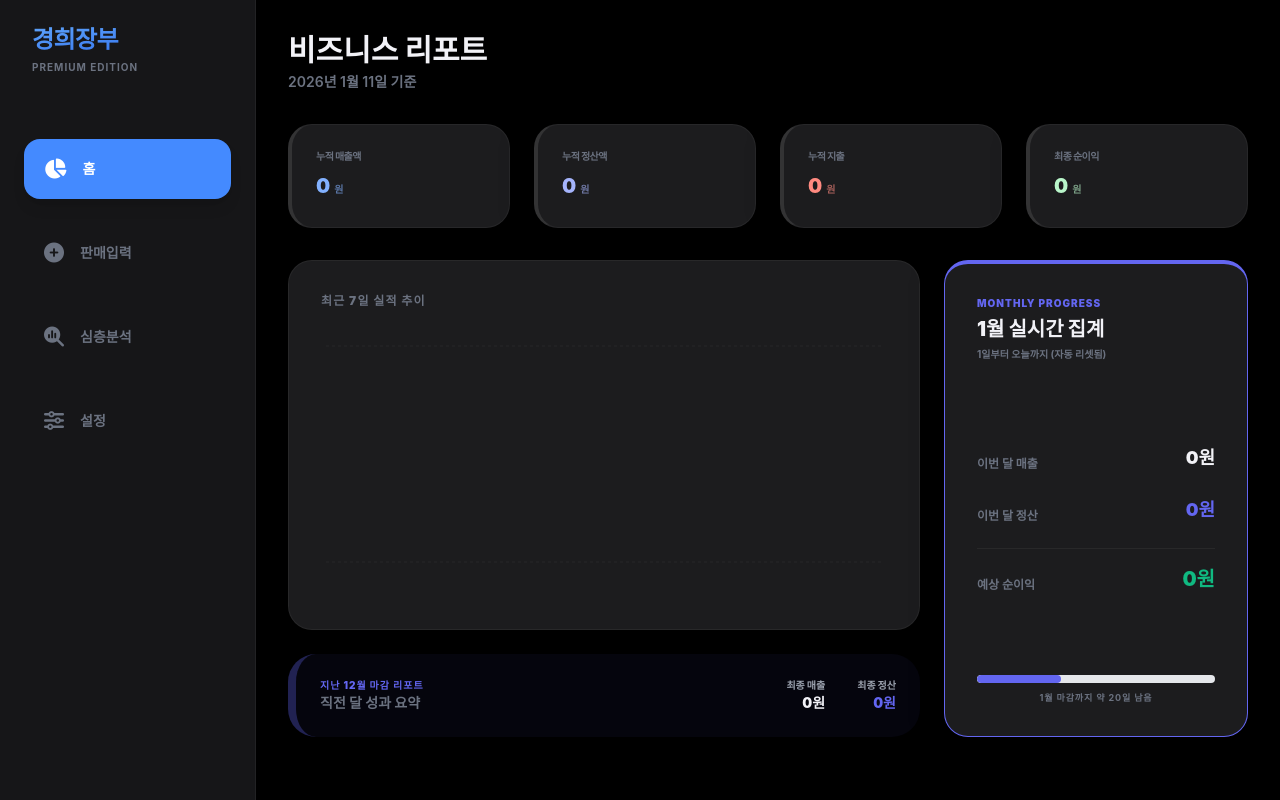
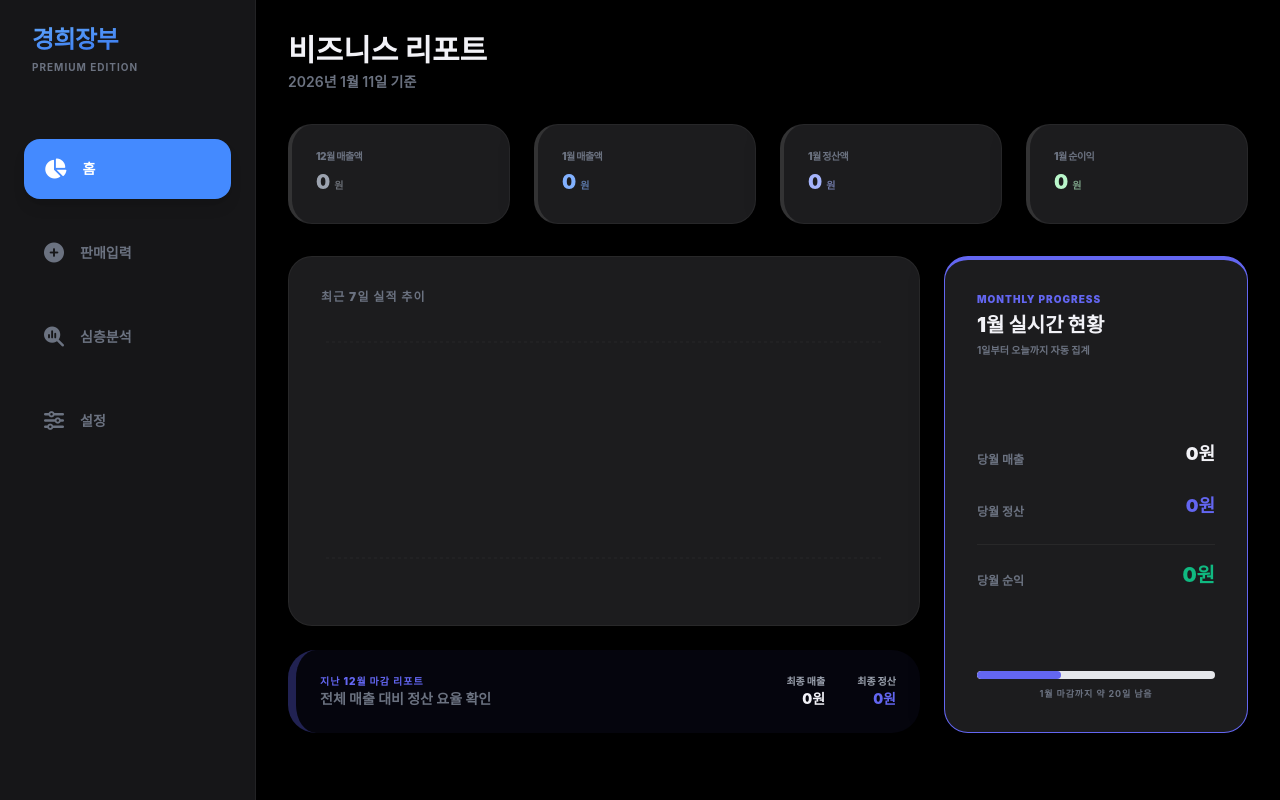
Before and after one commit to obinstory-alt/kkh, a React (Vite) app: page / in a window 1280 px wide. Built offline with nearby package versions, Linux system fonts and the light colour scheme; a web font is replaced by a local one.

Commit message:
Update App.tsx

```diff
--- a/App.tsx
+++ b/App.tsx
@@ -81,13 +81,13 @@ const App: React.FC = () => {
     const now = new Date();
     const currentYearMonth = now.toISOString().slice(0, 7); // YYYY-MM
 
-    // 이번 달 누적 (1일부터 오늘까지 - 1일 리셋 보장)
+    // 이번 달 누적 (1일부터 오늘까지)
     const monthSales = sales.filter(s => s.date.startsWith(currentYearMonth));
     const mtdRevenue = monthSales.reduce((acc, curr) => acc + curr.totalPrice, 0);
     const mtdSettlement = monthSales.reduce((acc, curr) => acc + curr.settlementAmount, 0);
     const mtdProfit = mtdSettlement - (mtdRevenue * variableRate) - (fixedCosts / 30 * now.getDate());
 
-    // 지난 달 성과 (전달 마감 데이터용)
+    // 지난 달 성과
     const lastMonthDate = new Date(now.getFullYear(), now.getMonth() - 1, 1);
     const lastMonthYearMonth = lastMonthDate.toISOString().slice(0, 7);
     const lastMonthSales = sales.filter(s => s.date.startsWith(lastMonthYearMonth));
@@ -197,11 +197,12 @@ const Dashboard: React.FC<{ stats: any, darkMode: boolean }> = ({ stats, darkMod
       </div>
     </header>
 
+    {/* 상단 핵심 지표: 전월 매출, 당월 매출, 당월 정산, 당월 순익 */}
     <div className="grid grid-cols-2 lg:grid-cols-4 gap-4 md:gap-6">
-      <StatCard label="누적 매출액" value={stats.totalRevenue} color={darkMode ? "text-[#82B1FF]" : "text-blue-600"} darkMode={darkMode} />
-      <StatCard label="누적 정산액" value={stats.totalSettlement} color={darkMode ? "text-indigo-300" : "text-indigo-600"} darkMode={darkMode} />
-      <StatCard label="누적 지출" value={stats.totalCosts} color={darkMode ? "text-[#FF8A80]" : "text-rose-600"} darkMode={darkMode} />
-      <StatCard label="최종 순이익" value={stats.totalProfit} color={darkMode ? "text-[#B9F6CA]" : "text-emerald-600"} darkMode={darkMode} />
+      <StatCard label={`${stats.lastMonthName}월 매출액`} value={stats.lastMonthRevenue} color={darkMode ? "text-gray-400" : "text-gray-600"} darkMode={darkMode} />
+      <StatCard label={`${stats.currentMonthName}월 매출액`} value={stats.mtdRevenue} color={darkMode ? "text-[#82B1FF]" : "text-blue-600"} darkMode={darkMode} />
+      <StatCard label={`${stats.currentMonthName}월 정산액`} value={stats.mtdSettlement} color={darkMode ? "text-indigo-300" : "text-indigo-600"} darkMode={darkMode} />
+      <StatCard label={`${stats.currentMonthName}월 순이익`} value={stats.mtdProfit} color={darkMode ? "text-[#B9F6CA]" : "text-emerald-600"} darkMode={darkMode} />
     </div>
 
     <div className="grid grid-cols-1 lg:grid-cols-3 gap-6">
@@ -228,11 +229,11 @@ const Dashboard: React.FC<{ stats: any, darkMode: boolean }> = ({ stats, darkMod
           </div>
         </div>
 
-        {/* 지난달 마감 성과 요약 */}
+        {/* 지난달 마감 성과 요약 (보조 정보) */}
         <div className={`p-6 rounded-[28px] border-l-8 border-indigo-500/30 flex justify-between items-center transition-all ${darkMode ? 'bg-indigo-500/5' : 'bg-indigo-50/50'}`}>
           <div>
             <p className="text-[10px] font-black text-indigo-500 uppercase tracking-widest">지난 {stats.lastMonthName}월 마감 리포트</p>
-            <h4 className="text-sm font-bold text-gray-500">직전 달 성과 요약</h4>
+            <h4 className="text-sm font-bold text-gray-500">전체 매출 대비 정산 요율 확인</h4>
           </div>
           <div className="flex gap-8 text-right">
             <div>
@@ -250,21 +251,21 @@ const Dashboard: React.FC<{ stats: any, darkMode: boolean }> = ({ stats, darkMod
       <div className="apple-card p-6 md:p-8 flex flex-col justify-between border-t-4 border-indigo-500">
         <div className="space-y-1">
           <p className="text-[10px] font-black text-indigo-500 uppercase tracking-widest">MONTHLY PROGRESS</p>
-          <h3 className="text-xl font-black">{stats.currentMonthName}월 실시간 집계</h3>
-          <p className="text-[10px] text-gray-500 font-bold">1일부터 오늘까지 (자동 리셋됨)</p>
+          <h3 className="text-xl font-black">{stats.currentMonthName}월 실시간 현황</h3>
+          <p className="text-[10px] text-gray-500 font-bold">1일부터 오늘까지 자동 집계</p>
         </div>
 
         <div className="space-y-6 my-6">
           <div className="flex justify-between items-end">
-            <span className="text-xs font-bold text-gray-500">이번 달 매출</span>
+            <span className="text-xs font-bold text-gray-500">당월 매출</span>
             <span className="text-lg font-black">{stats.mtdRevenue.toLocaleString()}원</span>
           </div>
           <div className="flex justify-between items-end">
-            <span className="text-xs font-bold text-gray-500">이번 달 정산</span>
+            <span className="text-xs font-bold text-gray-500">당월 정산</span>
             <span className="text-lg font-black text-indigo-500">{stats.mtdSettlement.toLocaleString()}원</span>
           </div>
           <div className="flex justify-between items-end pt-4 border-t border-white/5">
-            <span className="text-xs font-bold text-gray-500">예상 순이익</span>
+            <span className="text-xs font-bold text-gray-500">당월 순익</span>
             <span className="text-xl font-black text-emerald-500">{Math.max(0, Math.round(stats.mtdProfit)).toLocaleString()}원</span>
           </div>
         </div>
@@ -445,7 +446,7 @@ const AdvancedStats: React.FC<{ sales: SaleRecord[], expenses: ExpenseItem[], me
 
 const StatCard: React.FC<{ label: string; value: number; color: string; darkMode: boolean }> = ({ label, value, color, darkMode }) => (
   <div className={`apple-card p-6 flex flex-col justify-between transition-all hover:scale-[1.02] cursor-default border-l-4 ${darkMode ? 'border-l-white/10' : 'border-l-black/5'}`}>
-    <span className="text-gray-500 text-[10px] font-black uppercase tracking-tighter mb-2">{label}</span>
+    <span className="text-gray-500 text-[10px] font-black uppercase tracking-tighter mb-1">{label}</span>
     <span className={`text-xl font-black ${color}`}>{Math.round(value).toLocaleString()}<span className="text-[10px] ml-1 opacity-60">원</span></span>
   </div>
 );
```
